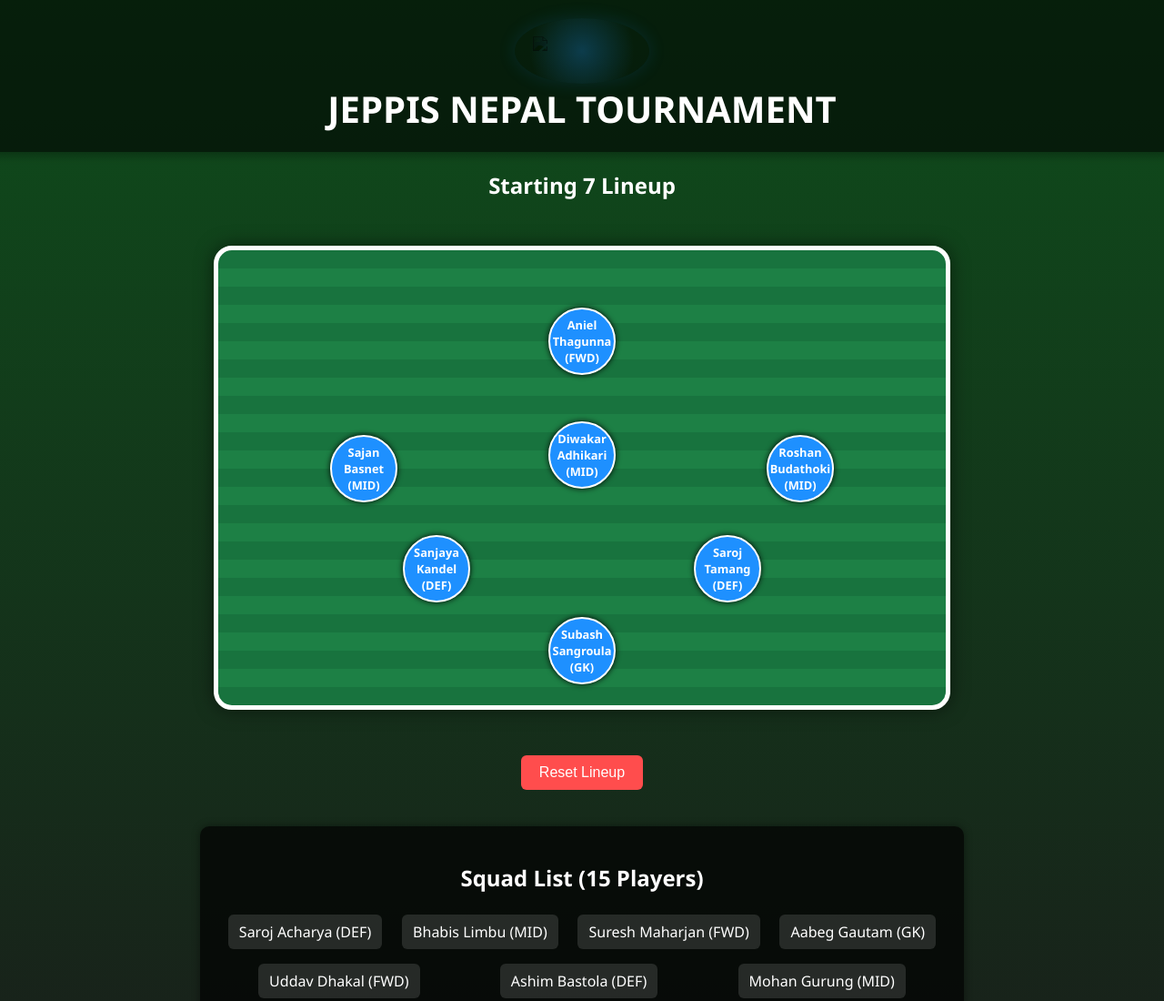
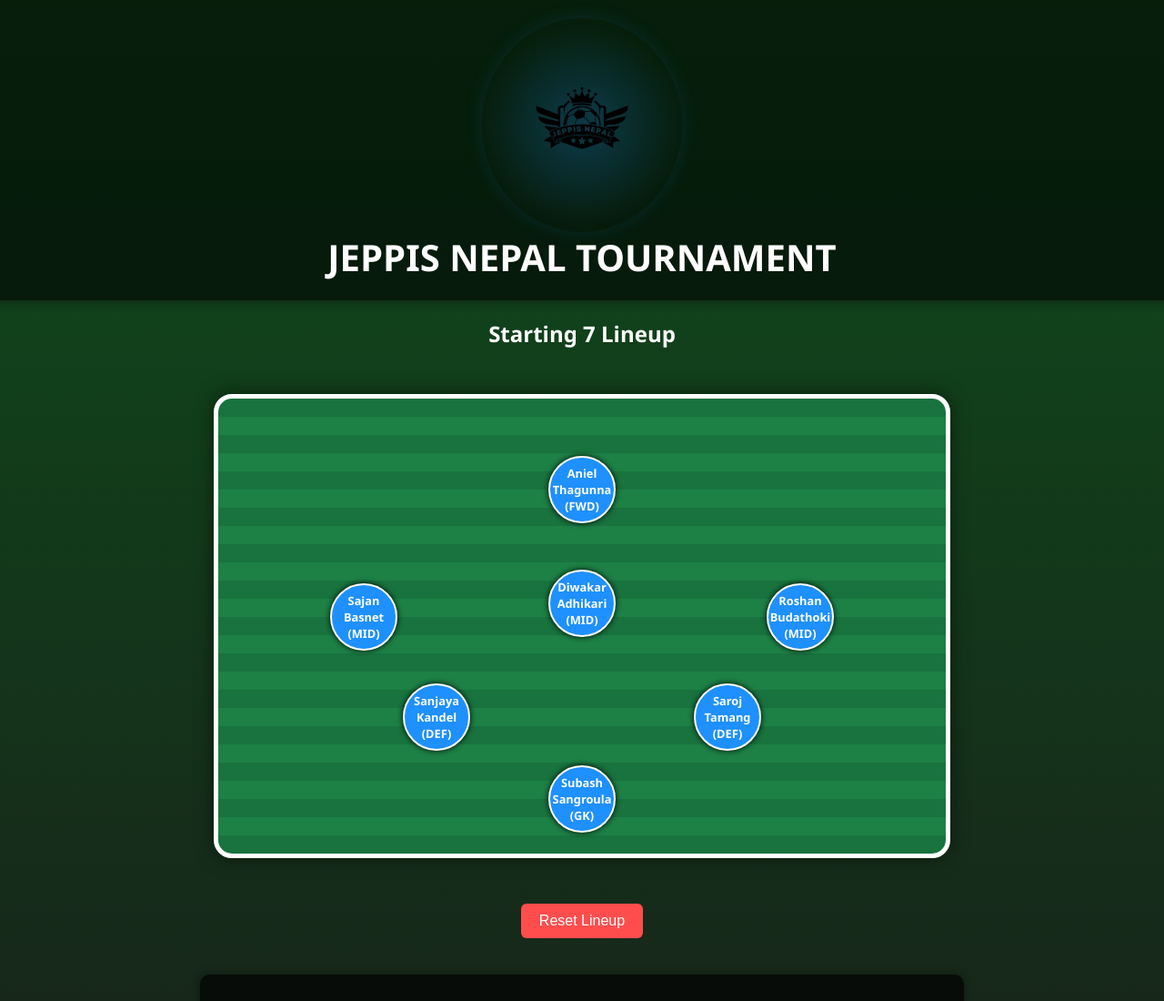
Before and after one commit to AshishMann07/Jeppis-Tournament, a plain HTML site: page index.html in a window 1280 px wide. Shown: the top 1100 px of the page at 91% size. Drawn offline with Linux system fonts and the light colour scheme; the site is published under a folder, as on GitHub Pages, so addresses that start at the root find nothing.

Commit message:
Update index.html

```diff
--- a/index.html
+++ b/index.html
@@ -272,7 +272,7 @@
   <body>
     <header>
       <div class="logo-wrap">
-        <img src="/JEPPIS-LOGO.png " alt="Soccer Logo" />
+        <img src="JEPPIS-LOGO.png " alt="Soccer Logo" />
       </div>
       <h1>JEPPIS NEPAL TOURNAMENT</h1>
     </header>
```
